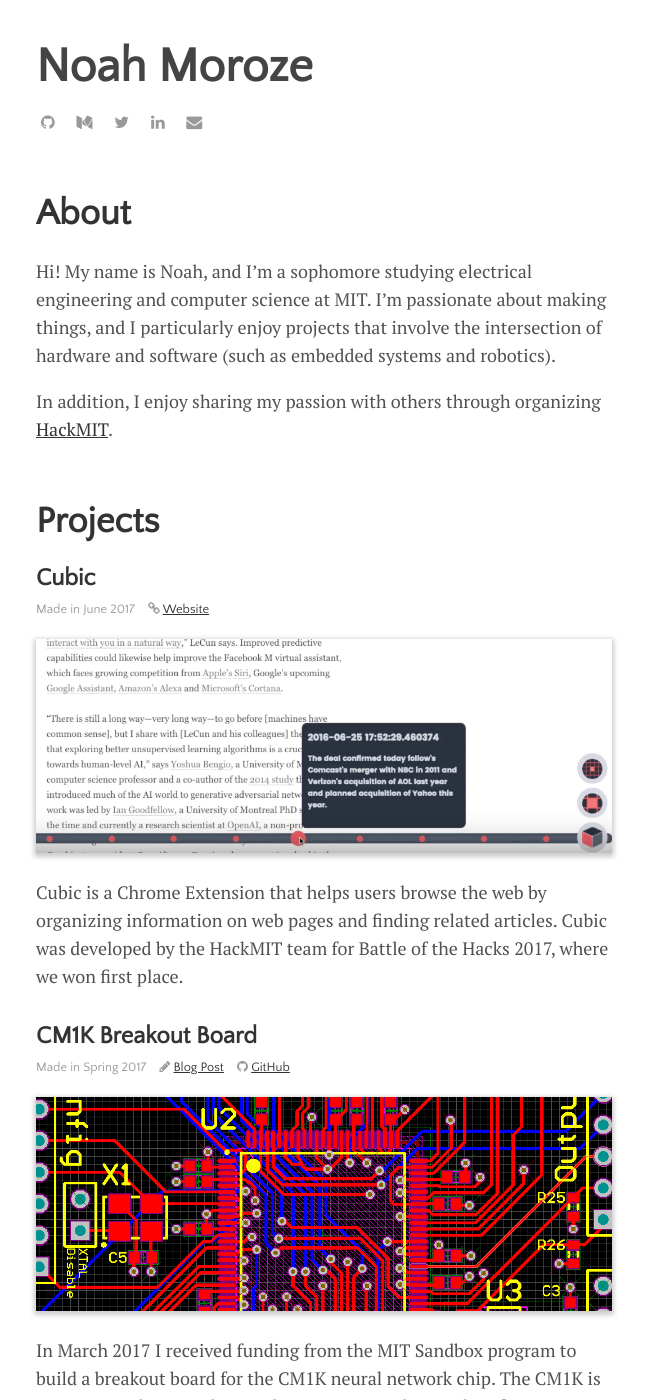
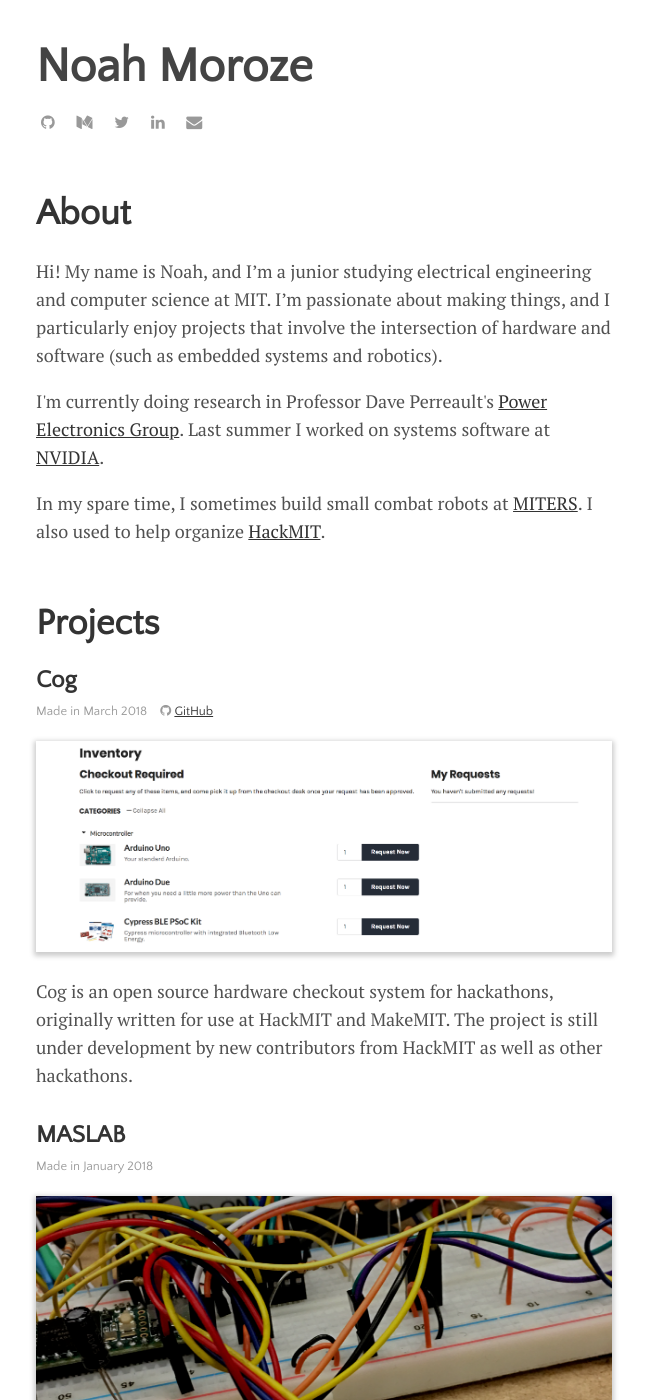
Before and after one commit to nmoroze/nmoroze.github.io, a Jekyll site: the page built from index.html, in a window 1280 px wide and 1400 px high. Shown: the whole window, without its empty margins (316-963 px from the left). Built offline with Jekyll 4.4.1, drawn with Linux system fonts in a browser that asks for light colours; nearby versions of some CDN libraries; the list of posts is cut into pages by our own code; some of the changed text lies outside the part shown.

Commit message:
Update site for Fall 2018

```diff
--- a/_data/projects.yml
+++ b/_data/projects.yml
@@ -1,3 +1,19 @@
+- name: Cog
+  image: cog.png
+  github: https://github.com/techx/cog
+  blog:
+  imglink: github
+  date: "March 2018"
+  description: Cog is an open source hardware checkout system for hackathons, originally written for use at HackMIT and MakeMIT. The project is still under development by new contributors from HackMIT as well as other hackathons.
+
+- name: MASLAB
+  image: maslab.png
+  github:
+  blog:
+  imglink:
+  date: "January 2018"
+  description: During MIT's 2018 winter term I took MASLAB, a course where you work with a team to build an autonomous robot in one month. The robots were tasked with scoring as many colored balls as possible into the corresponding goal within a certain time period. My team's robot, Mr. Motorcycle, won the end of course competition!
+
 - name: Cubic
   image: cubic.png
   github:
--- a/index.html
+++ b/index.html
@@ -6,11 +6,20 @@
 <div id="about">
     <h2> <a href="#about">About</a> </h2>
     <p>
-        Hi! My name is Noah, and I’m a sophomore studying electrical engineering and computer science at MIT. I’m passionate about making things, and I particularly enjoy projects that involve the intersection of hardware and software (such as embedded systems and robotics).
+        Hi! My name is Noah, and I’m a junior studying electrical engineering
+        and computer science at MIT. I’m passionate about making things, and I
+        particularly enjoy projects that involve the intersection of hardware
+        and software (such as embedded systems and robotics).
     </p>
-
     <p>
-        In addition, I enjoy sharing my passion with others through organizing <a href="https://hackmit.org">HackMIT</a>.
+        I'm currently doing research in Professor Dave Perreault's
+        <a href="http://www.rle.mit.edu/per/">Power Electronics Group</a>. Last
+        summer I worked on systems software at <a href="https://www.nvidia.com/en-us/">NVIDIA</a>.
+    </p>
+    <p>
+        In my spare time, I sometimes build small combat robots at
+        <a href="http://miters.mit.edu/">MITERS</a>. I also used to help organize
+        <a href="https://hackmit.org">HackMIT</a>.
     </p>
 </div>
 
```
Also changed, not shown: assets/img/projects/cog.png (added), assets/img/projects/maslab.png (added).
